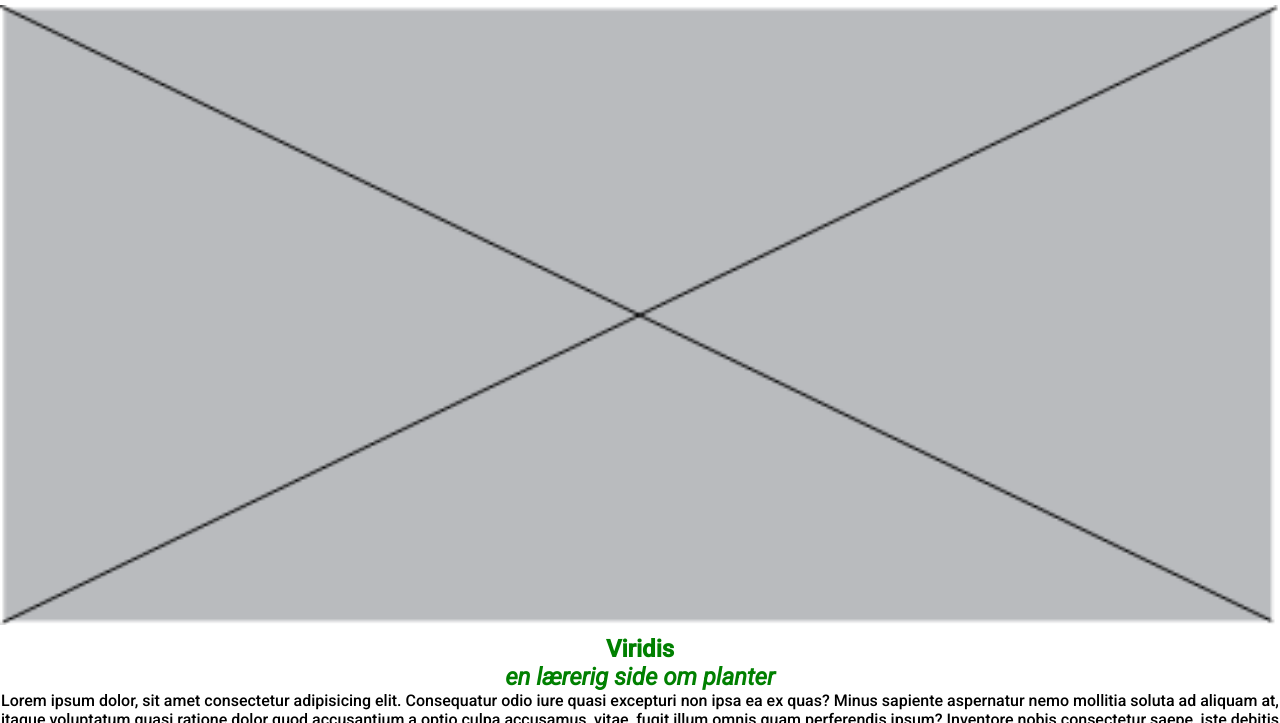
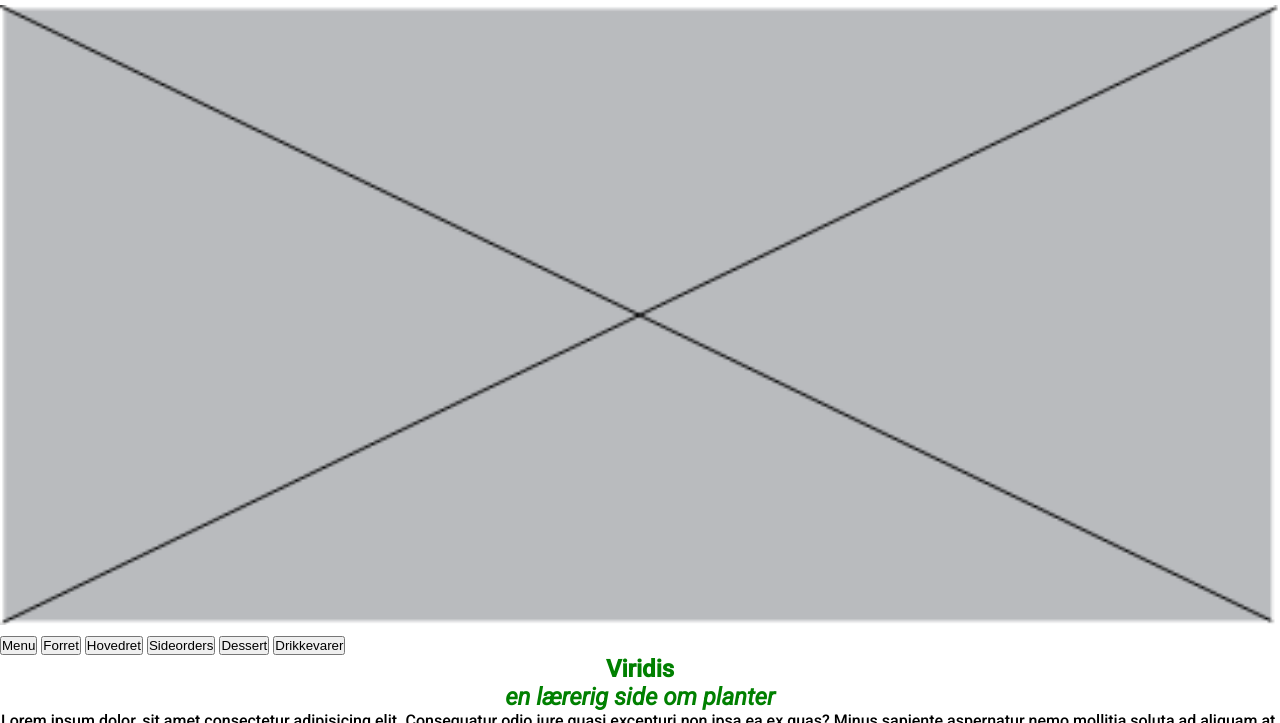
Before and after one commit to mokkel/07.03.02, a plain HTML site: page index.html in a window 1280 px wide. Shown: the part 77-800 px from the top of the page. Drawn offline with Linux system fonts and the light colour scheme; no server answers.

Commit message:
Filter knapepr til forsiden

```diff
--- a/index.html
+++ b/index.html
@@ -39,6 +39,17 @@
           src="images/placeholder.png"
           alt="Splashbillede"
         />
+
+        <!-- /* filtreringsknapper til de forskellige kategorier */ -->
+        <nav>
+          <button data-menu="alle" class="valgt">Menu</button>
+          <button data-menu="forretter">Forret</button>
+          <button data-menu="hovedretter">Hovedret</button>
+          <button data-menu="sideorders">Sideorders</button>
+          <button data-menu="desserter">Dessert</button>
+          <button data-menu="drikkevarer">Drikkevarer</button>
+        </nav>
+
         <h1 class="fpH1">Viridis</h1>
         <h2 class="fpH2">en lærerig side om planter</h2>
         <p class="fpParagraph">
```
